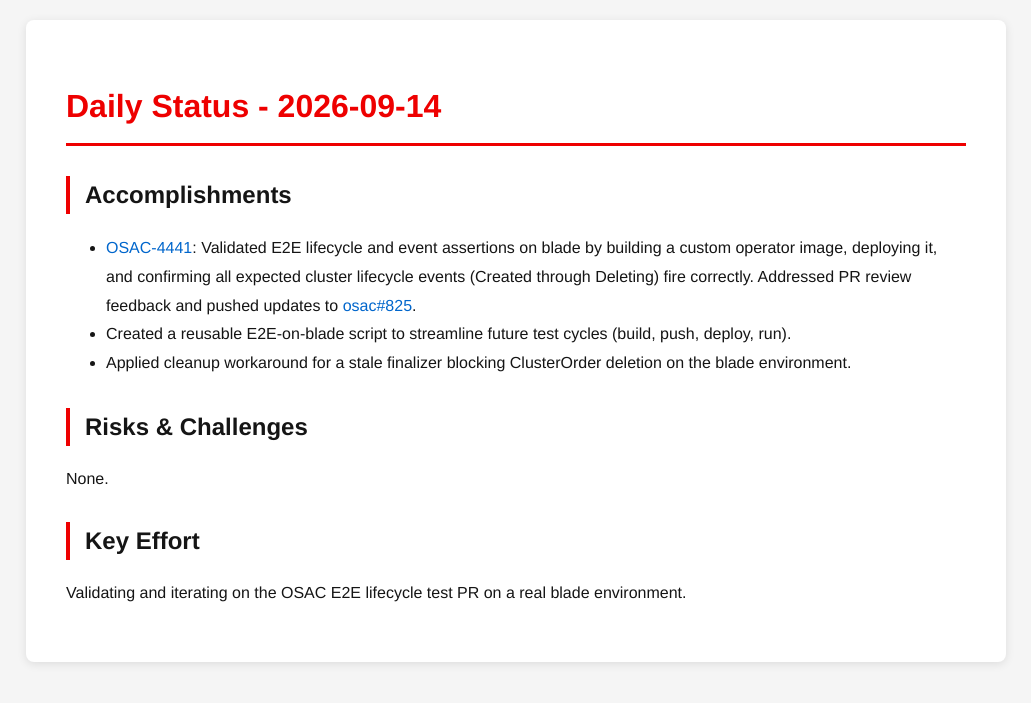
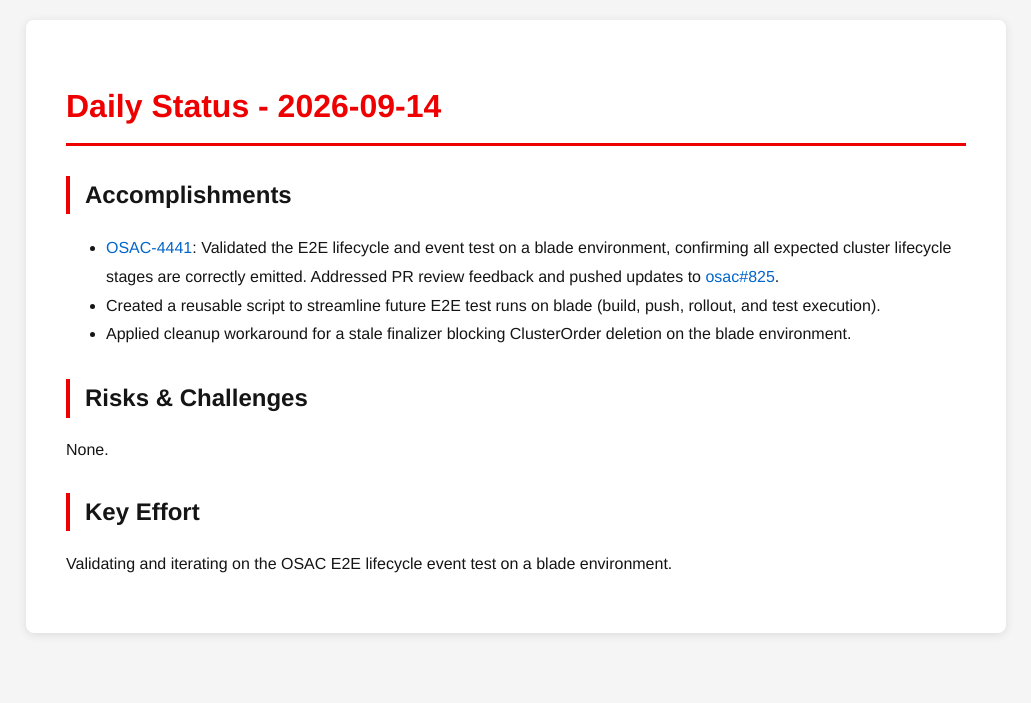
Before and after one commit to tzvatot/daily-status, a Jekyll site: the page built from 2026-09-14.md, in a window 1280 px wide. Shown: the top 703 px of the page, without its empty margins (124-1155 px from the left). Built offline with Jekyll 4.4.1, drawn with Linux system fonts in a browser that asks for light colours.

Commit message:
Daily status update - 2026-09-14

```diff
--- a/2026-09-14.md
+++ b/2026-09-14.md
@@ -7,12 +7,12 @@
 # Daily Status - 2026-09-14
 
 ## Accomplishments
-- [OSAC-4441](https://redhat.atlassian.net/browse/OSAC-4441): Validated E2E lifecycle and event assertions on blade by building a custom operator image, deploying it, and confirming all expected cluster lifecycle events (Created through Deleting) fire correctly. Addressed PR review feedback and pushed updates to [osac#825](https://github.com/osac-project/osac/pull/825).
-- Created a reusable E2E-on-blade script to streamline future test cycles (build, push, deploy, run).
+- [OSAC-4441](https://redhat.atlassian.net/browse/OSAC-4441): Validated the E2E lifecycle and event test on a blade environment, confirming all expected cluster lifecycle stages are correctly emitted. Addressed PR review feedback and pushed updates to [osac#825](https://github.com/osac-project/osac/pull/825).
+- Created a reusable script to streamline future E2E test runs on blade (build, push, rollout, and test execution).
 - Applied cleanup workaround for a stale finalizer blocking ClusterOrder deletion on the blade environment.
 
 ## Risks & Challenges
 None.
 
 ## Key Effort
-Validating and iterating on the OSAC E2E lifecycle test PR on a real blade environment.
+Validating and iterating on the OSAC E2E lifecycle event test on a blade environment.
```
